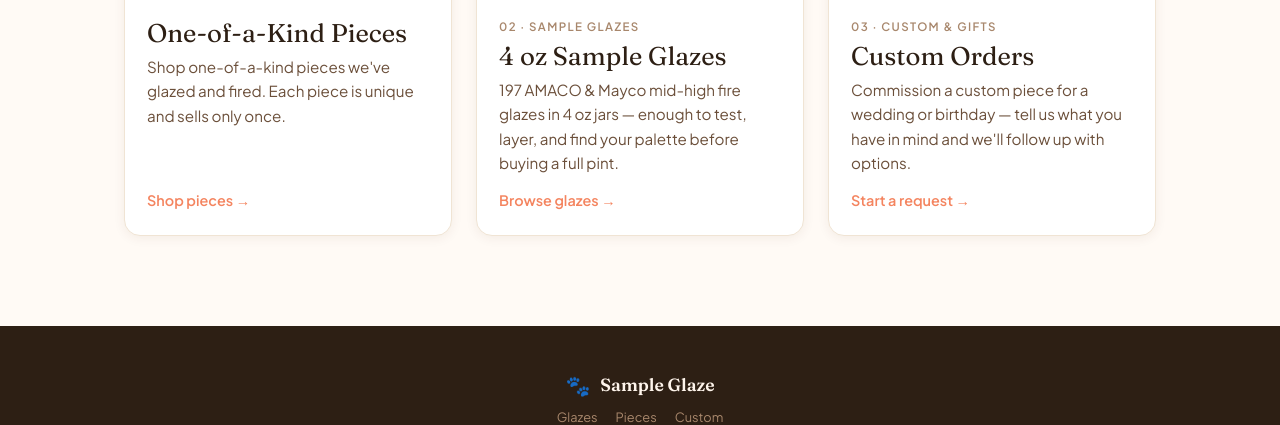
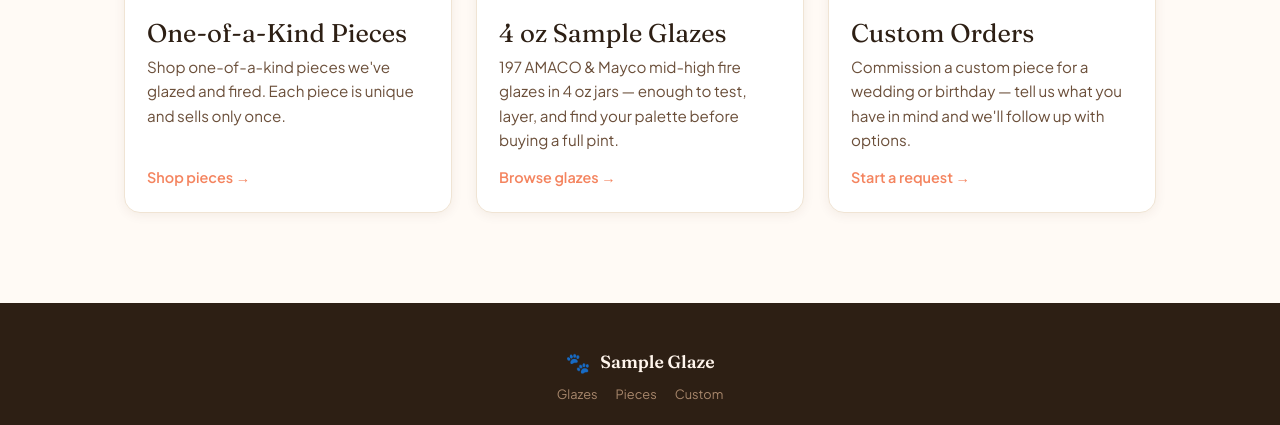
Before and after one commit to stellacheng98/amaco-glazes-shop, a website: page public/index.html in a window 1280 px wide. Shown: the part 675-1100 px from the top of the page. Drawn offline with Linux system fonts and the light colour scheme.

Commit message:
Remove the 02/03 kickers from the hub cards
Co-Authored-By: Claude Opus 4.8 (1M context) <noreply@anthropic.com>

```diff
--- a/public/index.html
+++ b/public/index.html
@@ -85,7 +85,6 @@
     <a class="hub-card" href="shop.html">
       <div class="hub-card-art glazes">🎨</div>
       <div class="hub-card-body">
-        <span class="hub-card-kicker">02 · Sample glazes</span>
         <span class="hub-card-name">4 oz Sample Glazes</span>
         <span class="hub-card-desc">197 AMACO &amp; Mayco mid-high fire glazes in 4 oz jars — enough to test, layer, and find your palette before buying a full pint.</span>
         <span class="hub-card-cta">Browse glazes →</span>
@@ -108,7 +107,6 @@
     <a class="hub-card" href="custom.html">
       <div class="hub-card-art custom">🎁</div>
       <div class="hub-card-body">
-        <span class="hub-card-kicker">03 · Custom &amp; gifts</span>
         <span class="hub-card-name">Custom Orders</span>
         <span class="hub-card-desc">Commission a custom piece for a wedding or birthday — tell us what you have in mind and we'll follow up with options.</span>
         <span class="hub-card-cta">Start a request →</span>
```
